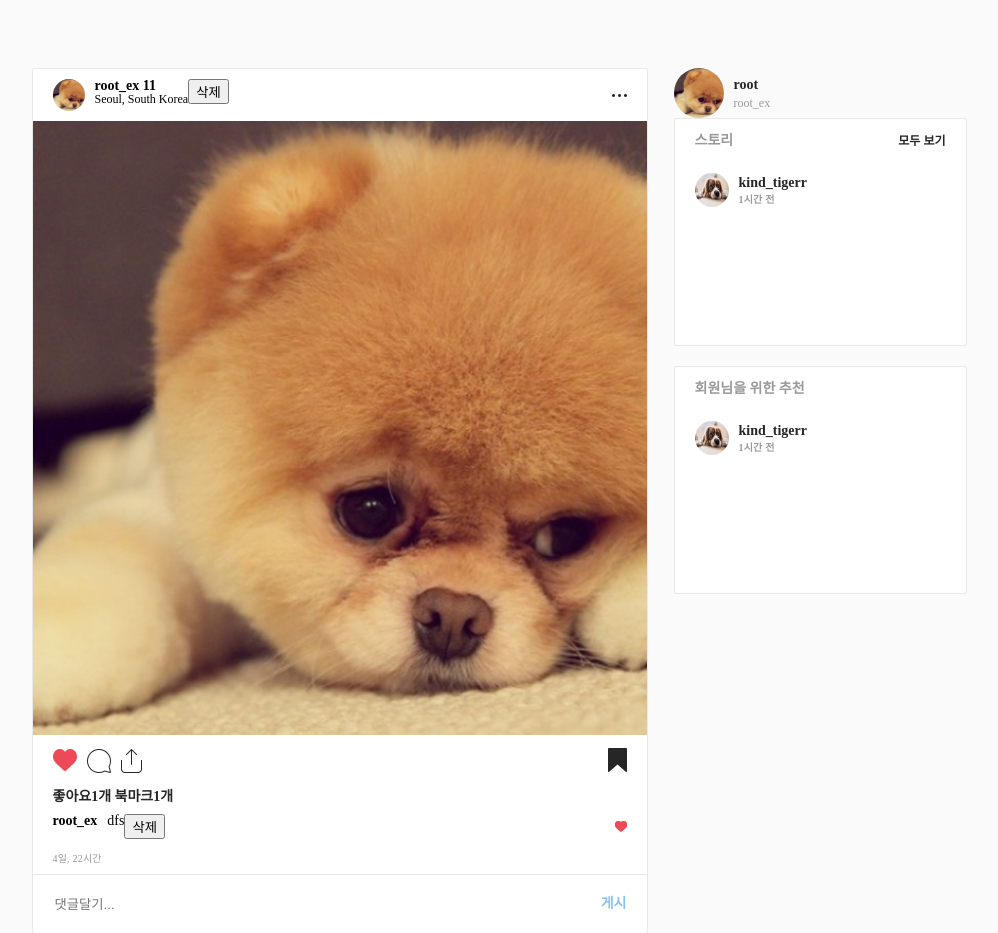
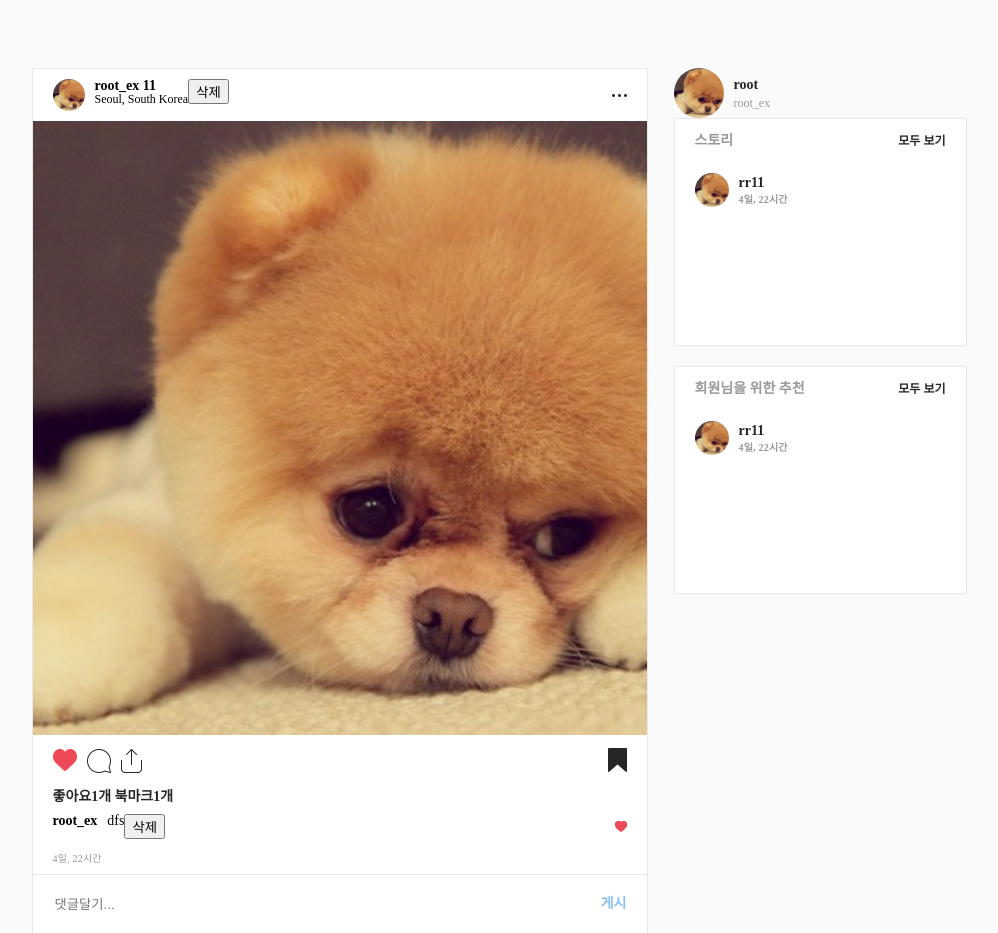
Before and after one commit to yunhes45/Instagram, a Django app: page /post/ in a window 1280 px wide. Shown: the part 78-1011 px from the top of the page, without its empty margins (141-1139 px from the left). Run offline with Django 3.2, Linux system fonts and the light colour scheme; a user stored in the database is signed in; data comes from the database, SQL or seed files in the repository; both versions use the stored data as it was after the commit.

Commit message:
[#25] Back : side box

```diff
--- a/post/templates/post/post_list.html
+++ b/post/templates/post/post_list.html
@@ -7,6 +7,32 @@
 {% endblock %}
 
 {% block content %}
+<!-- hidden -->
+{% if user.profile.get_following %}
+<div class="hidden_menu">
+  <div class="scroll_inner">
+    {% for following in user.profile.get_following %}
+      <div class="user">
+        <div class="thumb_img">
+          <img src="{{ following.picture.url }}" alt="">
+        </div>
+        <div class="id">{{ following.nickname }}</div>
+      </div>
+    {% endfor %}
+  </div>
+</div>
+{% else %}
+<div class="hidden_menu">
+  <div class="scroll_inner">
+    <div class="notic">
+      팔로우한 유저가 없습니다 팔로우를 해주세요.
+    </div>
+  </div>
+</div>
+
+{% endif %}
+
+<!-- main -->
 <section id="main_container">
     <div class="inner">
 
@@ -150,35 +176,42 @@
           <div>스토리</div>
           <div class="more">모두 보기</div>
         </header>
+
         <div class="scroll_inner">
+          {% if following_post_list %}
+          {% for post in following_post_list %}
           <div class="thumb_user">
             <div class="profile_thumb">
-              <img src="../imgs/thumb02.jpg" alt="프로필사진">
+              <img src="{{ post.photo.url }}" alt="프로필사진">
             </div>
             <div class="detail">
-              <div class="id">kind_tigerr</div>
-              <div class="time">1시간 전</div>
+              <div class="id">{{ post.content }}</div>
+              <div class="time">{{ post.updated_at|timesince }}</div>
             </div>
           </div>
+          {% endfor %}
+          {% endif %}
         </div>
       </article>
 
       <article class="recommend">
         <header class="reco_header">
           <div>회원님을 위한 추천</div>
+          <div class="more">모두 보기</div>
         </header>
-
+        {% for post in posts|slice:"0:2" %}
         <div class="scroll_inner">
           <div class="thumb_user">
             <div class="profile_thumb">
-              <img src="../imgs/thumb02.jpg" alt="프로필사진">
+              <img src="{{ post.photo.url }}" alt="프로필사진">
             </div>
             <div class="detail">
-              <div class="id">kind_tigerr</div>
-              <div class="time">1시간 전</div>
+              <div class="id">{{ post.content }}</div>
+              <div class="time">{{ post.updated_at|timesince }}</div>
             </div>
           </div>
         </div>
+        {% endfor %}
       </article>
     </div>
 
--- a/post/views.py
+++ b/post/views.py
@@ -18,9 +18,14 @@ def post_list(request):
         user = get_object_or_404(get_user_model(), username=username)
         user_profile = user.profile
 
+        following_set = request.user.profile.get_following
+        following_post_list = Post.objects.filter(author__profile__in=following_set)
+
+
         return render(request, 'post/post_list.html', {
             'user_profile': user_profile,
-            'posts': post_list
+            'posts': post_list,
+            'following_post_list': following_post_list,
         })
     else:
         return render(request, 'post/post_list.html', {
```
Also changed, not shown: db.sqlite3.
